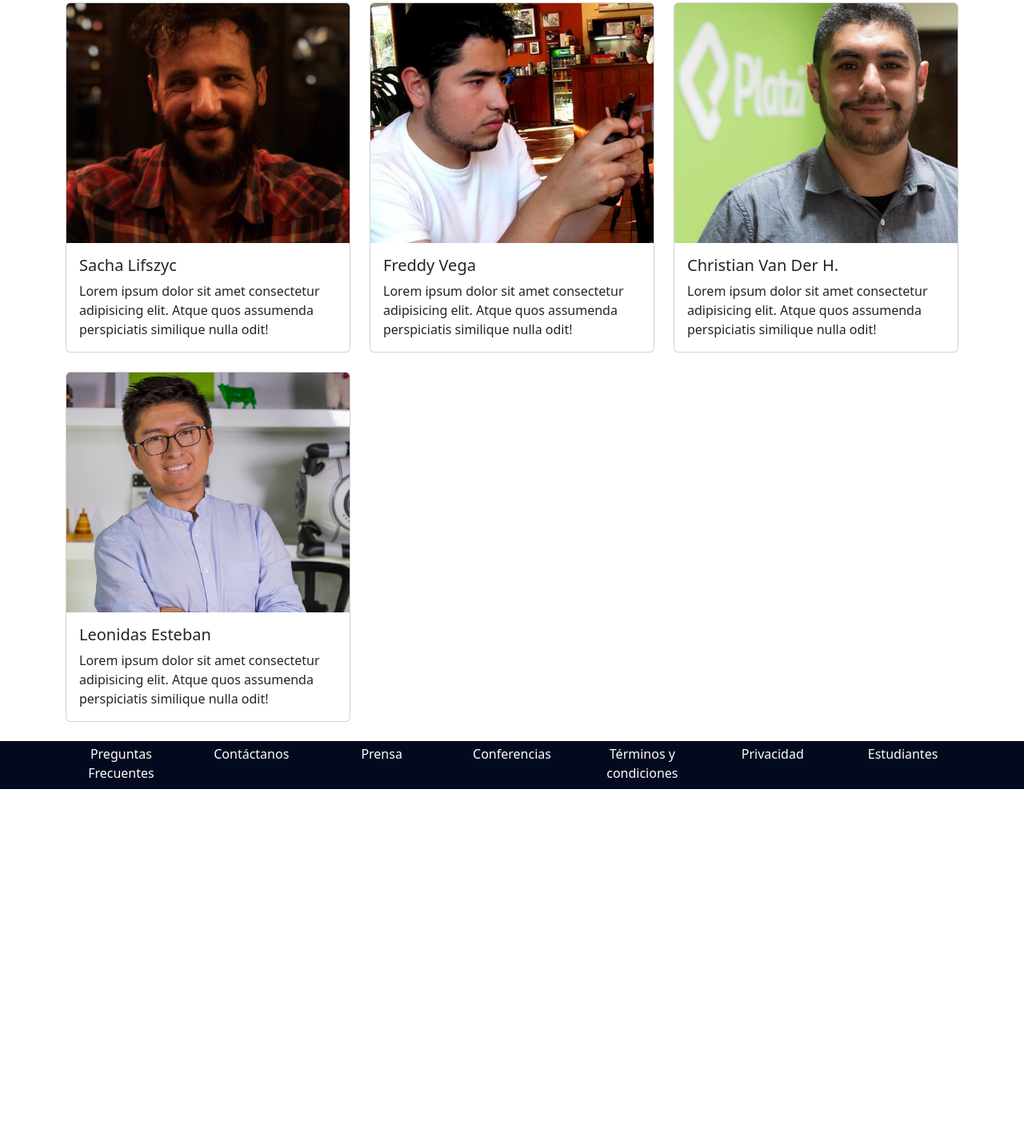
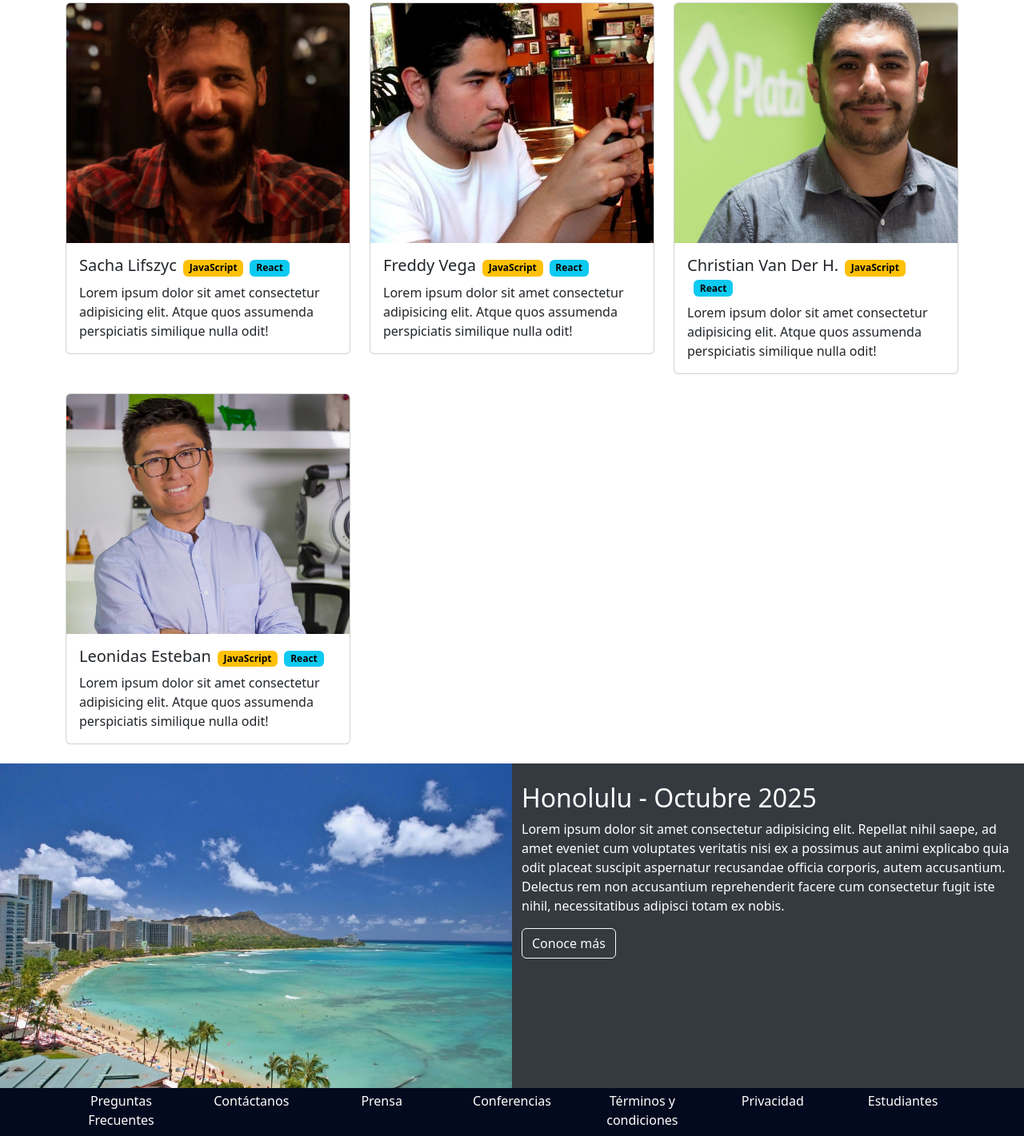
Before and after one commit to stovarm/HawaiiConf, a plain HTML site: page index.html in a window 1280 px wide. Shown: the part 737-2158 px from the top of the page at 80% size. Before the commit the page ends 1724 px from the top, so only its background shows below. Drawn offline with nearby package versions, Linux system fonts and the light colour scheme.

Commit message:
Container Fluid, responsive

```diff
--- a/index.html
+++ b/index.html
@@ -89,7 +89,7 @@
                     <div class="card">
                         <img class="card-img-top" src="./assets/sacha.jpg" alt="sacha">
                         <div class="card-body">
-                          <h5 class="card-title">Sacha Lifszyc</h5>
+                          <h5 class="card-title text-space" >Sacha Lifszyc<span id="badge" class="badge text-bg-warning ms-2">JavaScript</span><span id="badge" class="badge text-bg-info ms-2">React</span></h5>
                           <p class="card-text">Lorem ipsum dolor sit amet consectetur adipisicing elit. Atque quos assumenda perspiciatis similique nulla odit!</p>
                         </div>
                     </div>
@@ -98,7 +98,7 @@
                     <div class="card">
                         <img class="card-img-top" src="./assets/freddy.jpeg" alt="sacha">
                         <div class="card-body">
-                          <h5 class="card-title">Freddy Vega</h5>
+                          <h5 class="card-title">Freddy Vega<span id="badge" class="badge text-bg-warning ms-2">JavaScript</span><span id="badge" class="badge text-bg-info ms-2">React</span></h5>
                           <p class="card-text">Lorem ipsum dolor sit amet consectetur adipisicing elit. Atque quos assumenda perspiciatis similique nulla odit!</p>
                         </div>
                     </div>
@@ -107,7 +107,7 @@
                     <div class="card">
                         <img class="card-img-top" src="./assets/cvander.jpeg" alt="sacha">
                         <div class="card-body">
-                          <h5 class="card-title">Christian Van Der H.</h5>
+                          <h5 class="card-title">Christian Van Der H.<span id="badge" class="badge text-bg-warning ms-2">JavaScript</span><span id="badge" class="badge text-bg-info ms-2">React</span></h5>
                           <p class="card-text">Lorem ipsum dolor sit amet consectetur adipisicing elit. Atque quos assumenda perspiciatis similique nulla odit!</p>
                         </div>
                     </div>
@@ -116,15 +116,28 @@
                     <div class="card">
                         <img class="card-img-top" src="./assets/leonidas.jpeg" alt="sacha">
                         <div class="card-body">
-                          <h5 class="card-title">Leonidas Esteban</h5>
+                          <h5 class="card-title">Leonidas Esteban<span id="badge" class="badge text-bg-warning ms-2">JavaScript</span><span id="badge" class="badge text-bg-info ms-2">React</span></h5>
                           <p class="card-text">Lorem ipsum dolor sit amet consectetur adipisicing elit. Atque quos assumenda perspiciatis similique nulla odit!</p>
                         </div>
                     </div>
                 </div>
             </div>
         </div>
+    </section>
 
-
+    <section id="place-time">
+        <div class="container-fluid">
+            <div class="row">
+                <div class="col-12 col-lg-6 ps-0 pe-0">
+                    <img src="./assets/honolulu.jpg" alt="Isla Honolulu">
+                </div>
+                <div class="col-12 col-lg-6 pb-4">
+                    <h2 class="mt-4">Honolulu - Octubre 2025</h2>
+                    <p>Lorem ipsum dolor sit amet consectetur adipisicing elit. Repellat nihil saepe, ad amet eveniet cum voluptates veritatis nisi ex a possimus aut animi explicabo quia odit placeat suscipit aspernatur recusandae officia corporis, autem accusantium. Delectus rem non accusantium reprehenderit facere cum consectetur fugit iste nihil, necessitatibus adipisci totam ex nobis.</p>
+                    <a class="btn btn-outline-light" href="#">Conoce más</a>
+                </div>
+            </div>
+        </div>
     </section>
 
 
--- a/style.css
+++ b/style.css
@@ -46,6 +46,18 @@
     object-fit: cover;
 }
 
+#badge {
+  font-size: 12px;
+}
+
+#place-time {
+    background-color: #343a40;
+    color: white;
+}
+
+#place-time img {
+    max-width: 100%;
+}
 
 #footer {
     background-color: #03091e;
```
Also changed, not shown: assets/honolulu.jpg (added).
